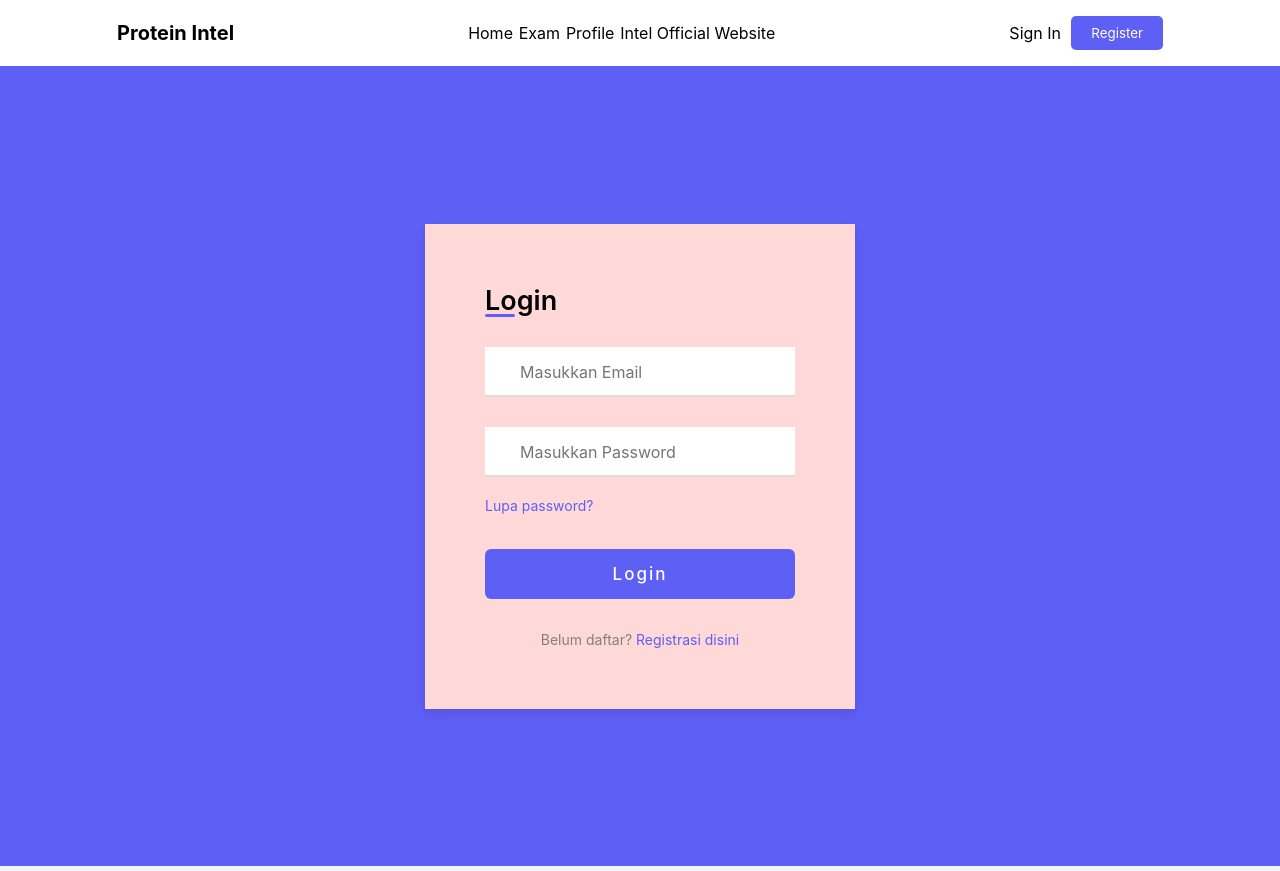
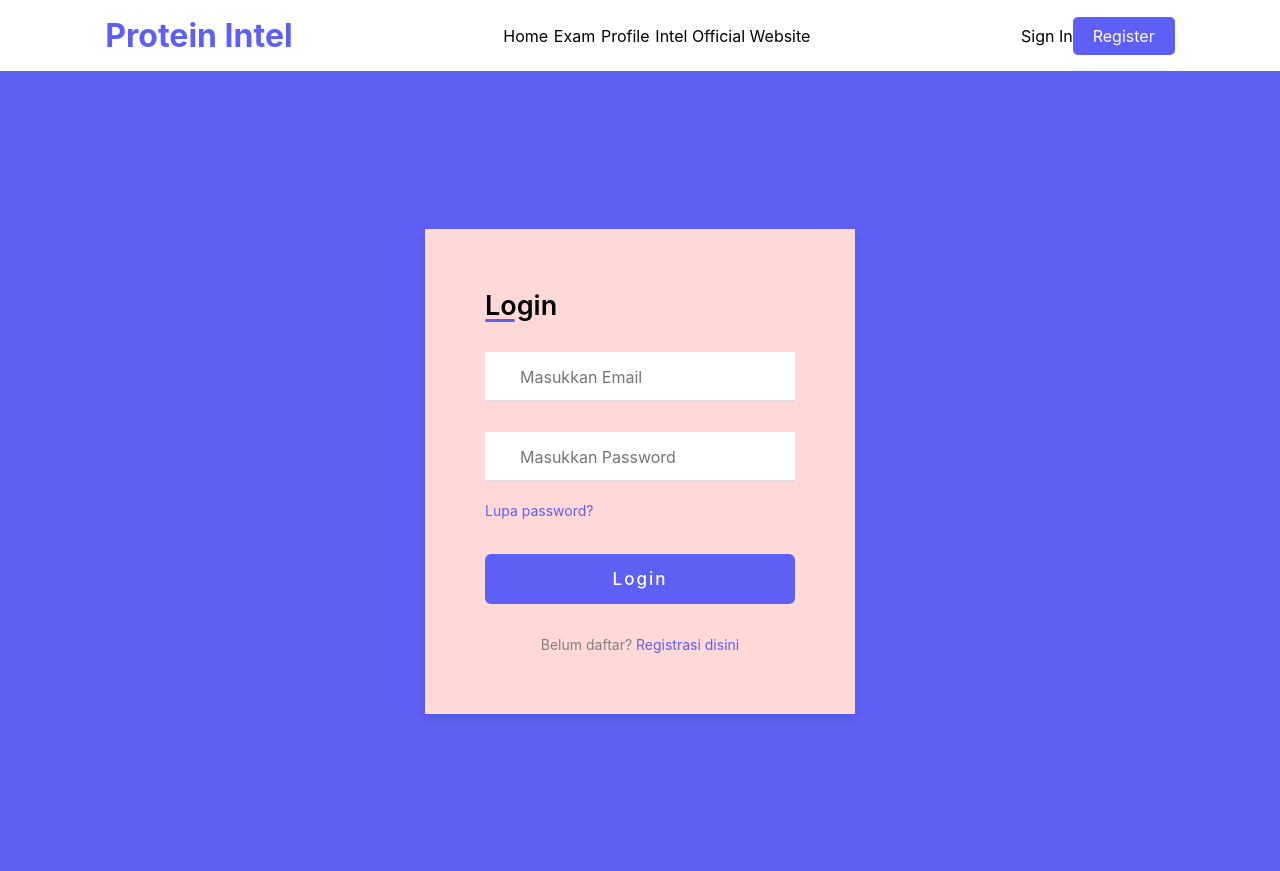
Before and after one commit to adelaidebonfamille/protein-intel, a React (Vite) app in the folder Client/: page /login in a window 1280 px wide. Built offline with nearby package versions, Linux system fonts and the light colour scheme.

Commit message:
Completed Auth Contexts

```diff
--- a/Client/src/Components/Navbar/Navbar.module.css
+++ b/Client/src/Components/Navbar/Navbar.module.css
@@ -9,11 +9,12 @@
 }
 
 .nav h4 {
-  font-size: 20px;
+    font-size: 2rem;
+    font: bold;
 }
 
 .nav h4 a {
-  color: black;
+    color: #5e5ff5;
     text-decoration: none;
 }
 
@@ -40,6 +41,7 @@
     border-radius: 5px;
     cursor: pointer;
     transition: all 0.3s ease 0s;
+    font: inherit;
 }
 
 .nav ul li a {
@@ -50,9 +52,11 @@
 
 .nav ul li a:hover {
     color: #5e5ff5;
+    font: bold;
 }
 
 .nav .link2 button:hover {
-  background-color: black;
-  color: white;
+    color: #5e5ff5;
+    background-color: white;
+    outline: #5e5ff5 solid 3px;
 }
--- a/Client/src/Contexts/AuthContext.jsx
+++ b/Client/src/Contexts/AuthContext.jsx
@@ -2,19 +2,19 @@ import React, { useState } from "react";
 import axios from "axios";
 
 const AuthContext = React.createContext({
-  userData: null,
-  userDataHandler: (token) => {},
   isError: false,
   register: (email, username, password, confirmPassword) => {},
   login: (email, password) => {},
   logout: () => {},
+  isAuth: false,
+  checkToken: () => {},
 });
 
 const BASE_URL = "http://localhost:5000/api/auth";
 
 export const AuthProvider = (props) => {
   const [error, setError] = useState(false);
-  const [userData, setUserData] = useState(null);
+  const [isAuth, setIsAuth] = useState(false);
 
   const register = async (email, name, nim, password, confirmPassword) => {
     try {
@@ -54,13 +54,22 @@ export const AuthProvider = (props) => {
       return;
     }
 
-    localStorage.setItem("token", response.data.accessToken);
-    setUserData(jwtDecode(response.data.accessToken));
+    localStorage.setItem("token", response.data.token);
+    setIsAuth(true);
   };
 
   const logout = () => {
     localStorage.removeItem("token");
-    setUserData(null);
+    setIsAuth(false);
+  };
+
+  const checkToken = () => {
+    const token = localStorage.getItem("token");
+    if (token) {
+      setIsAuth(true);
+    } else {
+      setIsAuth(false);
+    }
   };
 
   return (
@@ -70,7 +79,8 @@ export const AuthProvider = (props) => {
         login,
         logout,
         error,
-        userData,
+        isAuth,
+        checkToken,
       }}
     >
       {props.children}
--- a/Client/src/Pages/Login/Login.jsx
+++ b/Client/src/Pages/Login/Login.jsx
@@ -1,8 +1,16 @@
-import React from "react";
+import React, { useContext } from "react";
 import { Link } from "react-router-dom";
 import styles from "./Login.module.css";
+import AuthContext from "../../Contexts/AuthContext";
 
 const Login = () => {
+  const authCtx = useContext(AuthContext);
+
+  const onSubmitHandler = (e) => {
+    e.preventDefault();
+    authCtx.login(e.target.email.value, e.target.password.value);
+  };
+
   return (
     <div className={styles.body}>
       <div className={styles.container}>
@@ -10,7 +18,7 @@ const Login = () => {
           <div className={`${styles.form} ${styles.login}`}>
             <span className={styles.title}>Login</span>
 
-            <form action="#">
+            <form action="#" onSubmit={onSubmitHandler}>
               <div className={styles["input-field"]}>
                 <input
                   type="text"
@@ -23,6 +31,7 @@ const Login = () => {
                 <input
                   type="password"
                   placeholder="Masukkan Password"
+                  name="password"
                   required
                 />
               </div>
@@ -32,9 +41,12 @@ const Login = () => {
                 </a>
               </div>
 
-              <div className={`${styles["input-field"]} ${styles.button}`}>
-                <input type="button" value="Login" />
-              </div>
+              <button
+                type="submit"
+                className={`${styles["input-field"]} ${styles.button}`}
+              >
+                Login
+              </button>
             </form>
             <div className={styles["login-signup"]}>
               <span className={styles.text}>
--- a/Client/src/Pages/Login/Login.module.css
+++ b/Client/src/Pages/Login/Login.module.css
@@ -68,7 +68,7 @@
     transition: all 0.2s ease;
 }
 
-.input-field input:is(:focus, :valid) ~ i {
+.input-field input:is(:focus, :valid)~i {
     color: #5e5ff5;
 }
 
@@ -98,6 +98,7 @@
     color: #5e5ff5;
     text-decoration: none;
 }
+
 .form a:hover {
     text-decoration: underline;
 }
@@ -106,7 +107,8 @@
     margin-top: 35px;
 }
 
-.form .button input {
+.form .button {
+    margin-top: 35px;
     border: none;
     color: white;
     font-size: 17px;
```
Also changed, not shown: Client/src/Pages/Home/Home.module.css (indentation only). Lines whose indentation alone changed are shown as unchanged.
